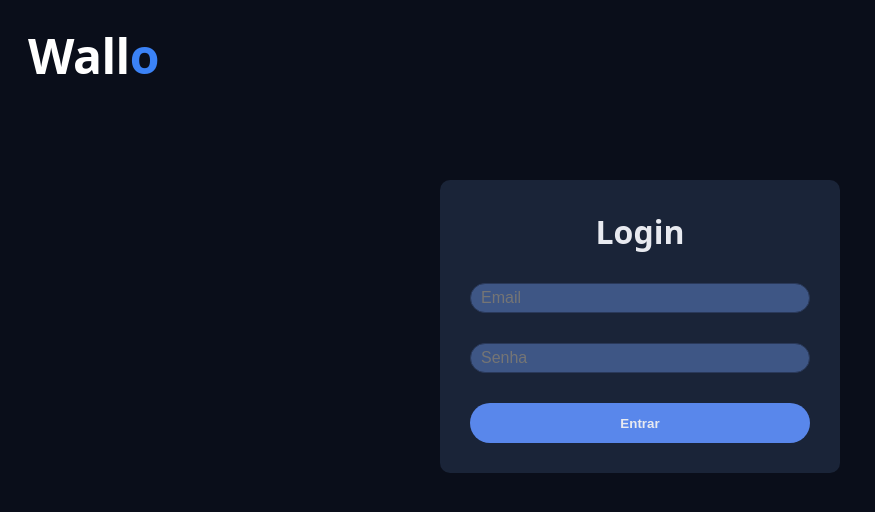
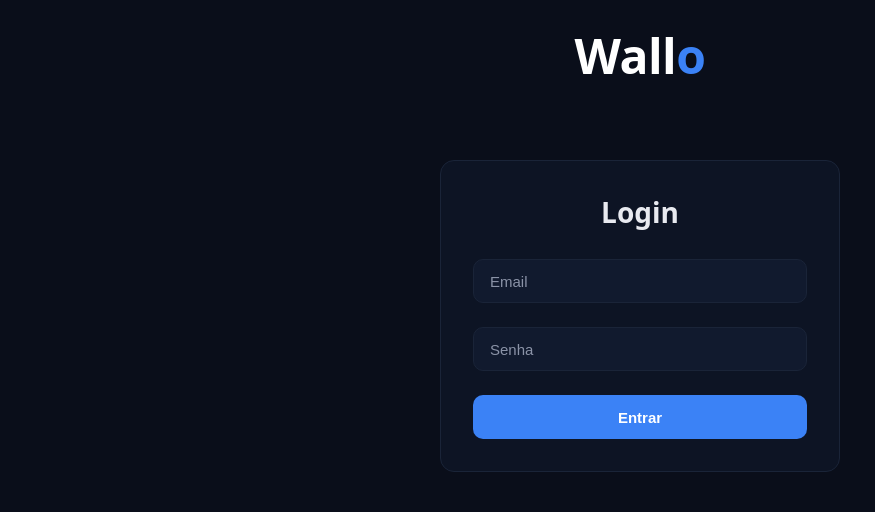
Before and after one commit to davizmartins/wallo-frontend, a React (Vite) app: page /login in a window 1280 px wide. Shown: the top 512 px of the page, without its empty margins (0-875 px from the left). Built offline with nearby package versions, Linux system fonts and the light colour scheme.

Commit message:
feat: estiliza tela de login com paleta do projeto

```diff
--- a/src/pages/Login/Login.css
+++ b/src/pages/Login/Login.css
@@ -1,9 +1,8 @@
-.container {
+.login-page {
+    min-height: 100vh;
     display: flex;
+    flex-direction: column;
     align-items: center;
-    flex-direction: column;
-    padding-top: 100px;
-    gap: 20px;
 }
 
 .login-page .logo {
@@ -14,51 +13,77 @@
     color: #fff;
 }
 
-.logo span {
+.login-page .logo span {
     color: var(--accent);
 }
 
-form {
+.container {
+    display: flex;
+    align-items: center;
+    flex-direction: column;
+    padding-top: 80px;
+    gap: 20px;
+    width: 100%;
+}
+
+.login-page form {
     display: flex;
     flex-direction: column;
-    gap: 30px;
-    padding: 30px;
-    border-radius: 10px;
-    background-color: #1a2438;
-    max-width: 50%;
-    width: 400px;
+    gap: 24px;
+    padding: 32px;
+    border-radius: 14px;
+    background-color: var(--panel);
+    border: 1px solid var(--border);
+    width: 100%;
+    max-width: 400px;
     margin-bottom: 20px;
 
     h2 {
-        font-size: 32px;
-        color: #e8eaf0;
+        font-size: 28px;
+        color: var(--text);
         text-align: center;
+        margin-bottom: 4px;
+    }
+
+    & input {
+        border: 1px solid var(--border);
+        border-radius: 10px;
+        height: 44px;
+        background-color: var(--hover);
+        color: var(--text);
+        font-size: 15px;
+        padding: 0 16px;
+        outline: none;
+        transition: border-color 0.15s;
+    }
+
+    & input:focus {
+        border-color: var(--accent);
+    }
+
+    & input::placeholder {
+        color: var(--text-muted);
     }
 
     & button {
-        border-radius: 30px;
-        background-color: #5987eb;
-        font-weight: bold;
+        border-radius: 10px;
+        background-color: var(--accent);
+        font-weight: 600;
+        font-size: 15px;
         cursor: pointer;
-        border: hidden;
-        color: #e8eaf0;
-        height: 40px;
-        transition: transform 0.3s ease;
+        border: none;
+        color: #fff;
+        height: 44px;
+        transition: opacity 0.15s;
     }
 
     & button:hover {
-        opacity: 0.8;
-        transform: scale(1.1);
-    }
-
-    & input {
-        border: 1px solid #2a395a;
-        border-radius: 30px;
-        height: 30px;
-        background-color: #3e5685;
-        color: #e8eaf0;
-        font-size: 16px;
-        padding-left: 10px;
-        outline: none;
+        opacity: 0.85;
     }
 }
+
+.error-message {
+    color: var(--red);
+    text-align: center;
+    font-size: 14px;
+}
--- a/src/pages/Login/Login.jsx
+++ b/src/pages/Login/Login.jsx
@@ -58,7 +58,7 @@ function Login() {
         </form>
       </div>
 
-      {error && <p style={{ color: "red" }}>{error}</p>}
+      {error && <p className="error-message">{error}</p>}
     </div>
   );
 }
```
